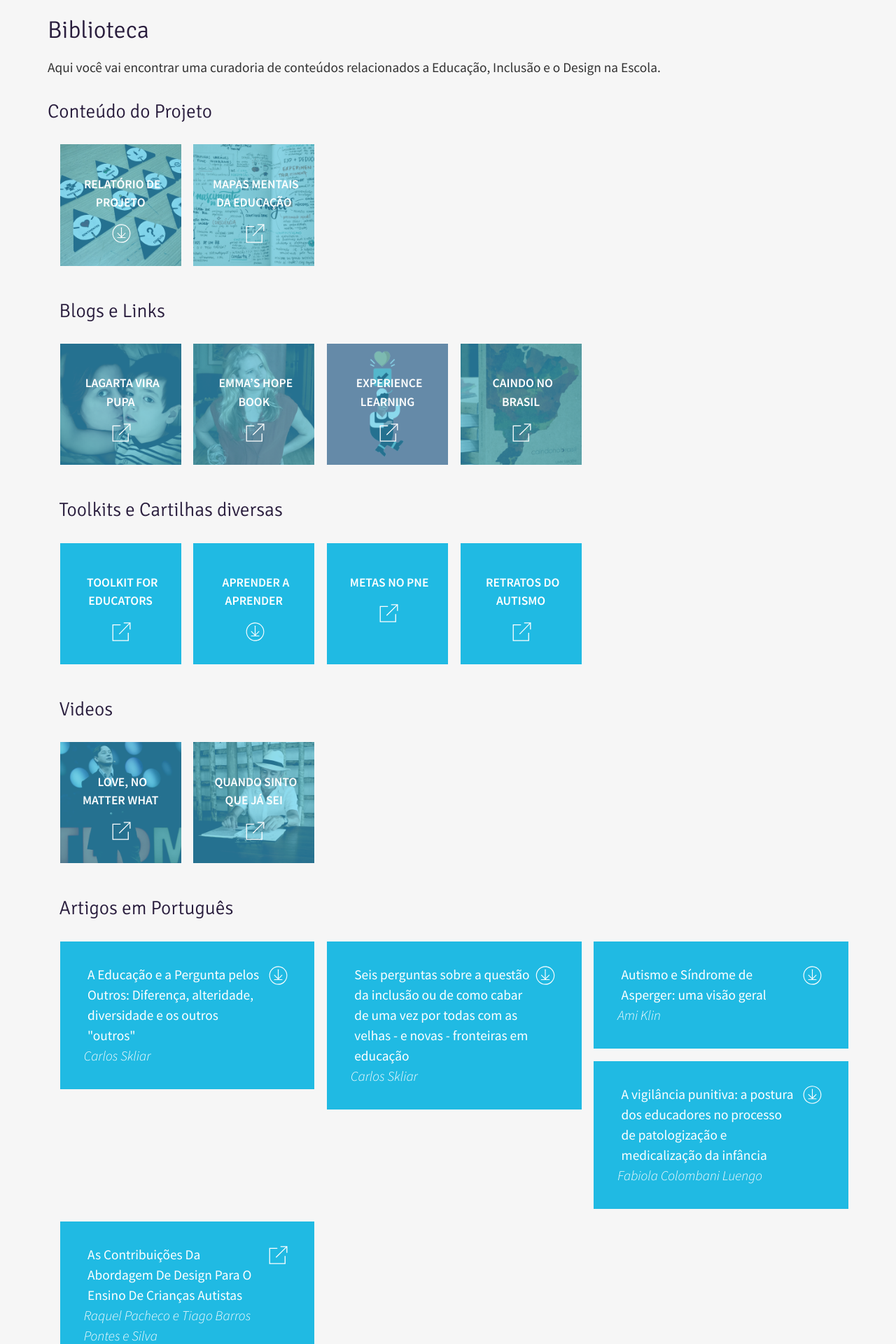
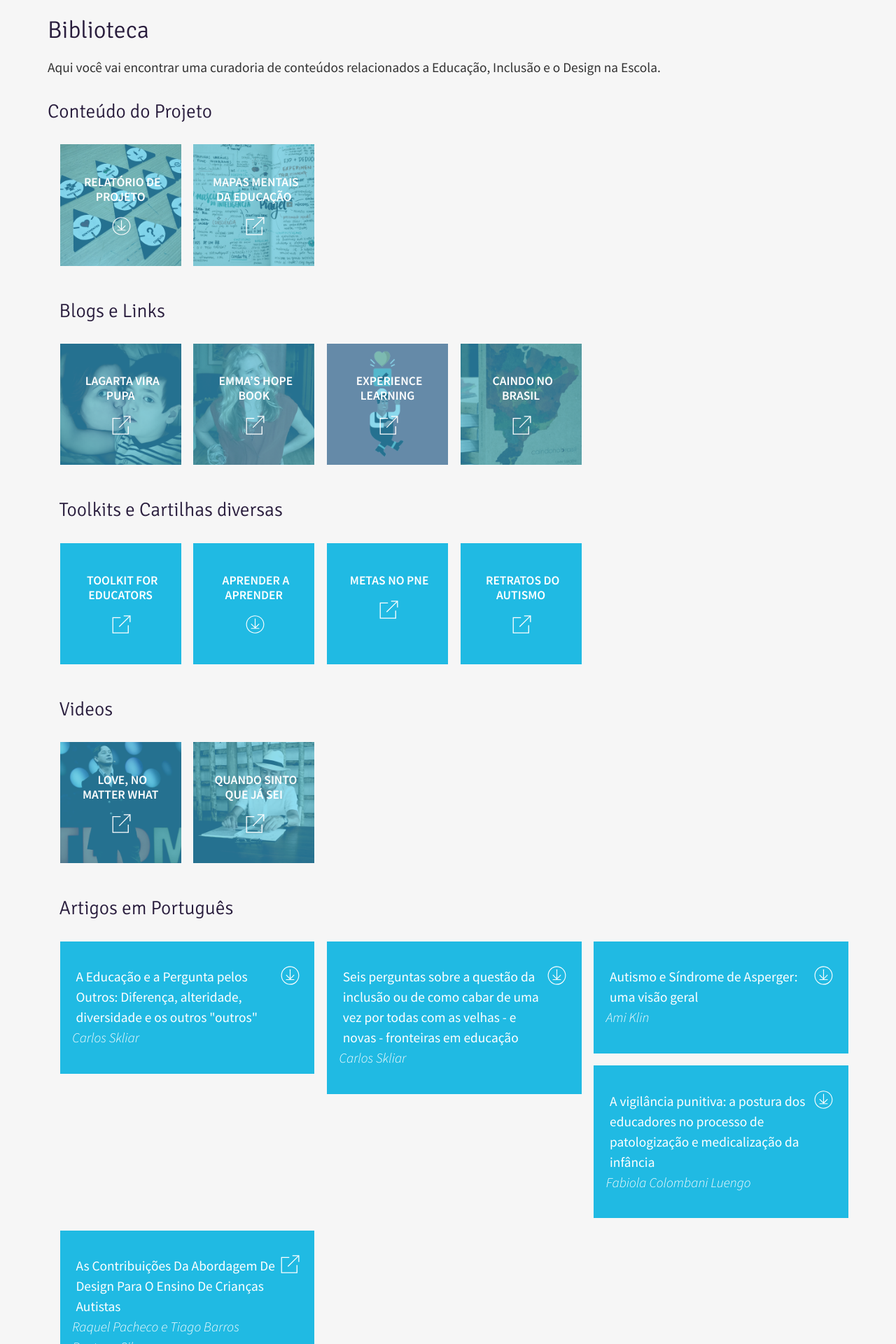
Before and after one commit to empatiaparaque/empatiaparaque.github.io, a Jekyll site: the page biblioteca/index.html, which Jekyll copies as it is, in a window 1280 px wide. Shown: the part 356-2276 px from the top of the page at 70% size. Built offline with Jekyll 4.4.1, drawn with Linux system fonts in a browser that asks for light colours; nearby versions of some CDN libraries.

Commit message:
Ajustes CSS

```diff
--- a/stylesheets/style.css
+++ b/stylesheets/style.css
@@ -2567,40 +2567,48 @@
   width: calc(16.66667% - 1rem) !important;
 }
 /* line 4, ../sass/_library.sass */
+section.biblioteca .large-3 {
+  width: calc(24.99999% - 1rem) !important;
+}
+/* line 6, ../sass/_library.sass */
 section.biblioteca .large-4 {
   width: calc(33.33333% - 1rem) !important;
 }
-
-/* line 7, ../sass/_library.sass */
+/* line 8, ../sass/_library.sass */
+section.biblioteca .large-6 {
+  width: calc(49.99999% - 1rem) !important;
+}
+
+/* line 11, ../sass/_library.sass */
 .square, .square-cover, .rectangle-cover {
   margin: 1rem 0 0 1rem;
   position: relative;
   box-sizing: border-box;
 }
-/* line 11, ../sass/_library.sass */
+/* line 15, ../sass/_library.sass */
 .square:first-child, .square-cover:first-child, .rectangle-cover:first-child {
   margin-left: 0;
 }
 @media screen and (max-width: 39.9375em) {
-  /* line 7, ../sass/_library.sass */
+  /* line 11, ../sass/_library.sass */
   .square, .square-cover, .rectangle-cover {
     margin: 0;
   }
 }
 
-/* line 16, ../sass/_library.sass */
+/* line 20, ../sass/_library.sass */
 .square:after, .square-cover:after {
   content: "";
   display: block;
   padding-bottom: 100%;
 }
 
-/* line 21, ../sass/_library.sass */
+/* line 25, ../sass/_library.sass */
 .square-cover {
   padding: 1rem;
 }
 
-/* line 28, ../sass/_library.sass */
+/* line 32, ../sass/_library.sass */
 .rectangle-cover, .square-cover {
   background-color: #20bae3;
   background-image: url("");
@@ -2609,19 +2617,20 @@
   background-repeat: no-repeat;
   transition: 0.3s linear 0s;
 }
-/* line 32, ../sass/_library.sass */
+/* line 36, ../sass/_library.sass */
 .rectangle-cover:hover, .square-cover:hover {
   background-size: 120%;
   background-color: #2a1e3e;
   transition: 0.3s linear 0s;
 }
 
-/* line 37, ../sass/_library.sass */
+/* line 41, ../sass/_library.sass */
 .rectangle-cover {
   min-height: 8rem;
-}
-
-/* line 41, ../sass/_library.sass */
+  padding: 0 !important;
+}
+
+/* line 46, ../sass/_library.sass */
 .square-content {
   position: absolute;
   top: 0;
@@ -2631,13 +2640,13 @@
   padding: 25% 10%;
   box-sizing: border-box !important;
 }
-/* line 49, ../sass/_library.sass */
+/* line 54, ../sass/_library.sass */
 .square-content img {
   margin-top: 1rem;
   width: 2rem;
 }
 
-/* line 53, ../sass/_library.sass */
+/* line 58, ../sass/_library.sass */
 .square-content, .square-content a {
   text-transform: uppercase;
   color: white;
@@ -2645,30 +2654,33 @@
   font-weight: 600;
   text-align: center;
   border: 0;
-}
-
-/* line 62, ../sass/_library.sass */
+  line-height: 1.2;
+}
+
+/* line 68, ../sass/_library.sass */
 .biblioteca a img {
   height: 1.5rem !important;
 }
 
-/* line 65, ../sass/_library.sass */
+/* line 71, ../sass/_library.sass */
 .rectangle-content {
   padding: 10% 1rem;
   position: relative;
   color: white;
-}
-/* line 69, ../sass/_library.sass */
+  font-size: 1.1rem;
+}
+/* line 76, ../sass/_library.sass */
 .rectangle-content span {
   width: calc(100% - 2.5rem);
   display: inline-block;
 }
-/* line 72, ../sass/_library.sass */
+/* line 79, ../sass/_library.sass */
 .rectangle-content a {
   color: white;
   border: 0;
-}
-/* line 75, ../sass/_library.sass */
+  padding: 0;
+}
+/* line 83, ../sass/_library.sass */
 .rectangle-content img {
   width: 2rem;
   position: absolute;
@@ -2676,42 +2688,42 @@
   right: 1rem;
 }
 
-/* line 81, ../sass/_library.sass */
+/* line 89, ../sass/_library.sass */
 .lagarta {
   background-image: url("../img/lagartavirapupa.png");
 }
 
-/* line 84, ../sass/_library.sass */
+/* line 92, ../sass/_library.sass */
 .lovenomatter {
   background-image: url("../img/lovenomatter.png");
 }
 
-/* line 87, ../sass/_library.sass */
+/* line 95, ../sass/_library.sass */
 .quandosintoque {
   background-image: url("../img/quandosintoque.png");
 }
 
-/* line 90, ../sass/_library.sass */
+/* line 98, ../sass/_library.sass */
 .emma {
   background-image: url("../img/emma.png");
 }
 
-/* line 93, ../sass/_library.sass */
+/* line 101, ../sass/_library.sass */
 .relatorio {
   background-image: url("../img/relatorio.png");
 }
 
-/* line 96, ../sass/_library.sass */
+/* line 104, ../sass/_library.sass */
 .mapasmentais {
   background-image: url("../img/mapamental.png");
 }
 
-/* line 99, ../sass/_library.sass */
+/* line 107, ../sass/_library.sass */
 .perestroika {
   background-image: url("../img/perestroika.png");
 }
 
-/* line 102, ../sass/_library.sass */
+/* line 110, ../sass/_library.sass */
 .caindonobrasil {
   background-image: url("../img/caindonobrasil.png");
 }
```
Also changed, not shown: sass/_library.sass (+8 -0 lines).
